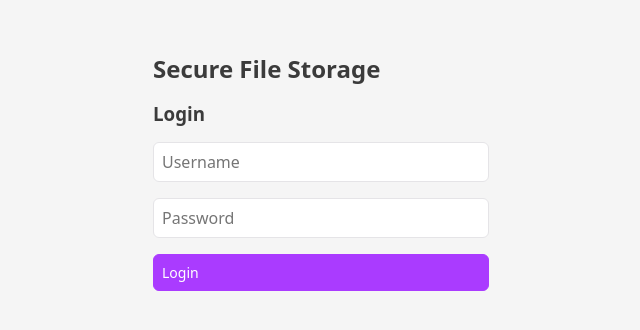
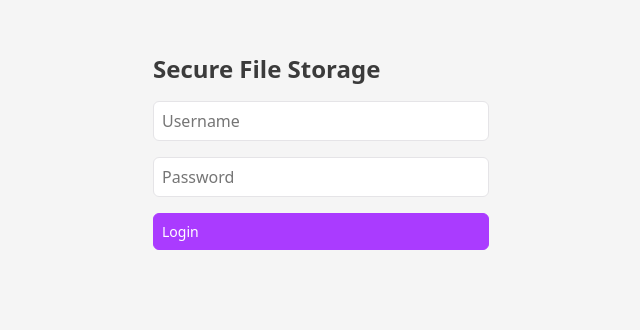
Before and after one commit to unhelpfulmoose/secure-file-storage, a React (Vite) app in the folder frontend/: page / in a window 1280 px wide. Shown: the part 112-442 px from the top of the page, without its empty margins (319-959 px from the left). Built offline with nearby package versions, Linux system fonts and the light colour scheme; no server answers.

Commit message:
remove login header

```diff
--- a/frontend/src/Login.tsx
+++ b/frontend/src/Login.tsx
@@ -30,7 +30,6 @@ function Login({ onLogin }: Props) {
   return (
     <div style={{ maxWidth: '400px', margin: '100px auto', padding: '2rem' }}>
       <h2>Secure File Storage</h2>
-      <h3>Login</h3>
       {error && <p style={{ color: 'red' }}>{error}</p>}
       <div>
         <input
```
